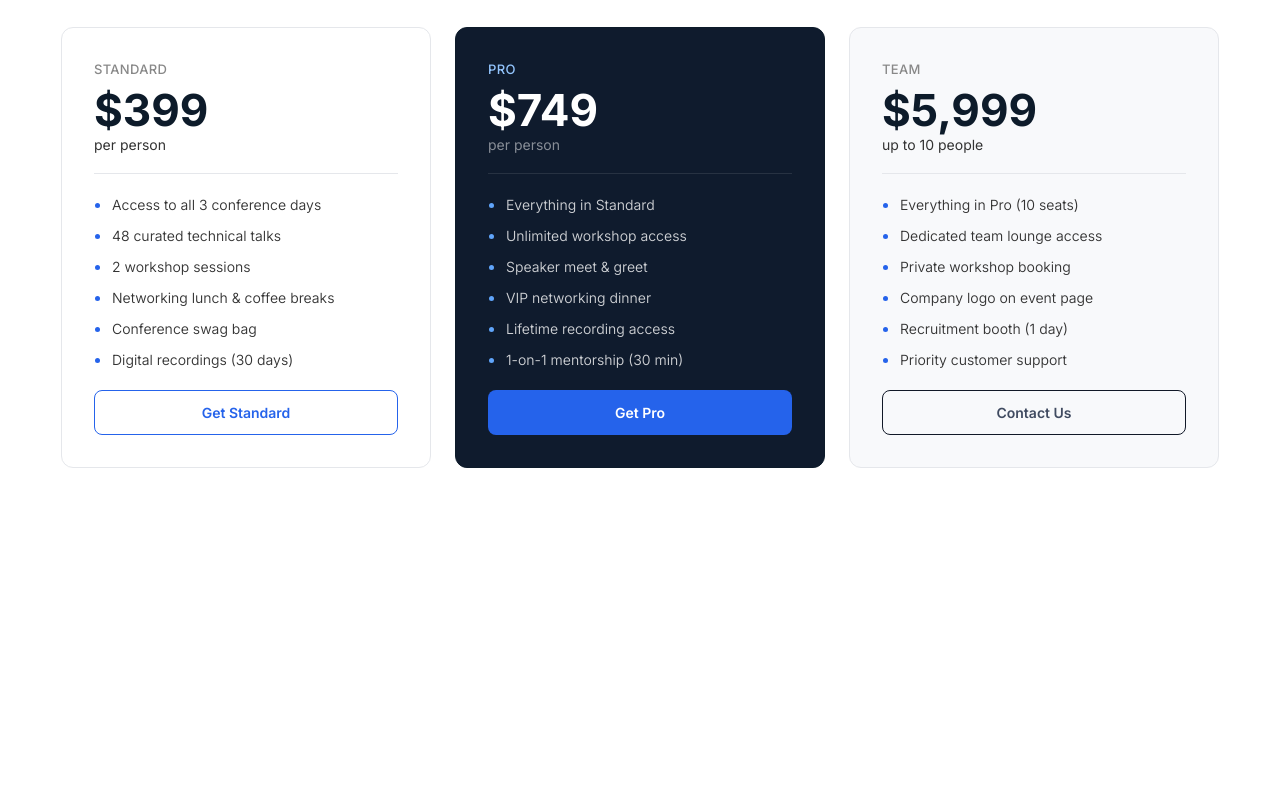
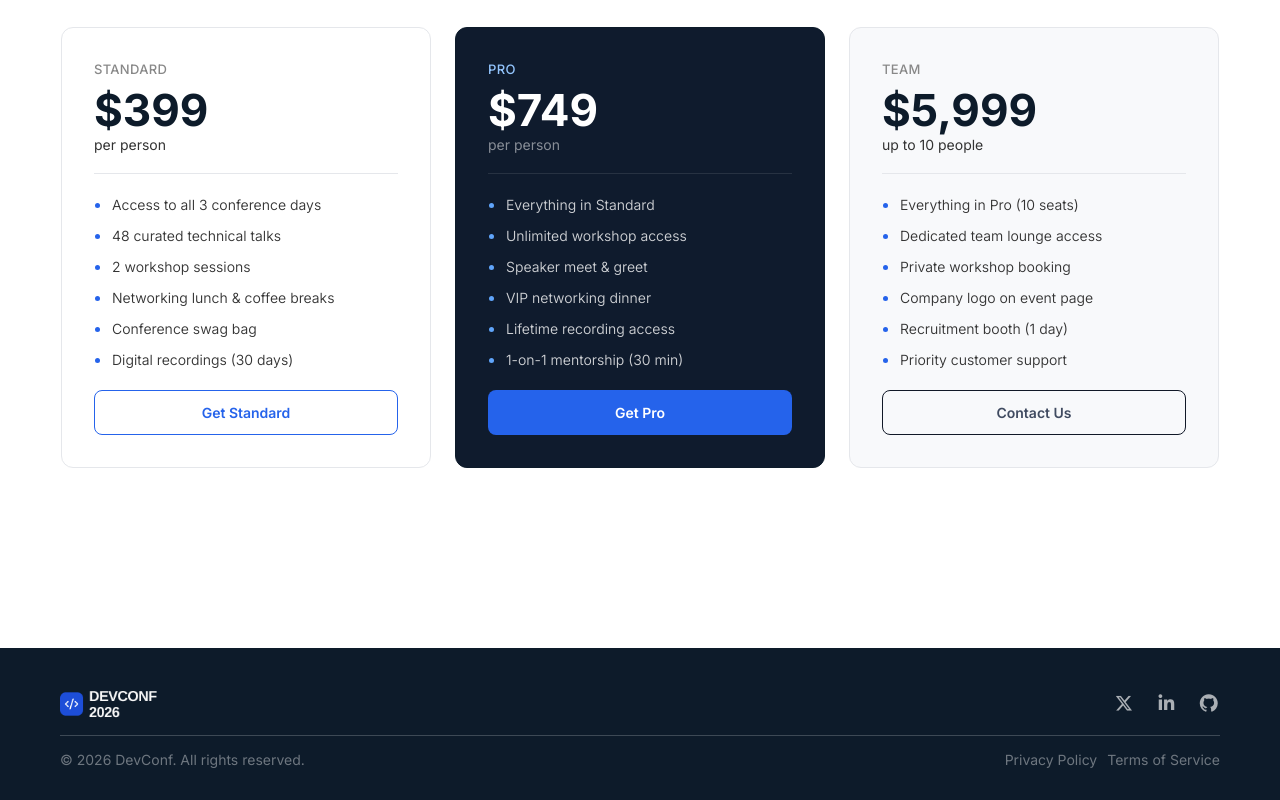
Before and after one commit to rowshannahar3/B14-A01-DevConf-2026, a plain HTML site: page index.html in a window 1280 px wide. Shown: the part 2227-3027 px from the top of the page. Before the commit the page ends 2875 px from the top, so only its background shows below. Drawn offline with Linux system fonts and the light colour scheme.

Commit message:
added footer section

```diff
--- a/index.html
+++ b/index.html
@@ -11,6 +11,9 @@
     <link
         href="https://fonts.googleapis.com/css2?family=Inter:ital,opsz,wght@0,14..32,100..900;1,14..32,100..900&family=Open+Sans:ital,wght@0,300..800;1,300..800&display=swap"
         rel="stylesheet">
+    <link rel="stylesheet" href="https://cdnjs.cloudflare.com/ajax/libs/font-awesome/7.0.1/css/all.min.css"
+        integrity="sha512-2SwdPD6INVrV/lHTZbO2nodKhrnDdJK9/kg2XD1r9uGqPo1cUbujc+IYdlYdEErWNu69gVcYgdxlmVmzTWnetw=="
+        crossorigin="anonymous" referrerpolicy="no-referrer" />
 </head>
 
 <body>
@@ -97,12 +100,24 @@
                 </div>
                 <hr>
                 <ul>
-                    <li><p>Access to all 3 conference days</p></li>
-                    <li><p>48 curated technical talks</p></li>
-                    <li><p>2 workshop sessions</li>
-                    <li><p>Networking lunch & coffee breaks</li>
-                    <li><p>Conference swag bag</li>
-                    <li><p>Digital recordings (30 days)</li>
+                    <li>
+                        <p>Access to all 3 conference days</p>
+                    </li>
+                    <li>
+                        <p>48 curated technical talks</p>
+                    </li>
+                    <li>
+                        <p>2 workshop sessions
+                    </li>
+                    <li>
+                        <p>Networking lunch & coffee breaks
+                    </li>
+                    <li>
+                        <p>Conference swag bag
+                    </li>
+                    <li>
+                        <p>Digital recordings (30 days)
+                    </li>
                 </ul>
                 <button class="prc-btn-stn cta-btn">Get Standard</button>
             </div>
@@ -114,12 +129,24 @@
                 </div>
                 <hr>
                 <ul>
-                    <li><p>Everything in Standard</p></li>
-                    <li><p>Unlimited workshop access</p></li>
-                    <li><p>Speaker meet & greet</li>
-                    <li><p>VIP networking dinner</li>
-                    <li><p>Lifetime recording access</li>
-                    <li><p>1-on-1 mentorship (30 min)</li>
+                    <li>
+                        <p>Everything in Standard</p>
+                    </li>
+                    <li>
+                        <p>Unlimited workshop access</p>
+                    </li>
+                    <li>
+                        <p>Speaker meet & greet
+                    </li>
+                    <li>
+                        <p>VIP networking dinner
+                    </li>
+                    <li>
+                        <p>Lifetime recording access
+                    </li>
+                    <li>
+                        <p>1-on-1 mentorship (30 min)
+                    </li>
                 </ul>
                 <button class="prc-btn-pro cta-btn">Get Pro</button>
             </div>
@@ -131,12 +158,24 @@
                 </div>
                 <hr>
                 <ul>
-                    <li><p>Everything in Pro (10 seats)</p></li>
-                    <li><p>Dedicated team lounge access</p></li>
-                    <li><p>Private workshop booking</li>
-                    <li><p>Company logo on event page</li>
-                    <li><p>Recruitment booth (1 day)</li>
-                    <li><p>Priority customer support</li>
+                    <li>
+                        <p>Everything in Pro (10 seats)</p>
+                    </li>
+                    <li>
+                        <p>Dedicated team lounge access</p>
+                    </li>
+                    <li>
+                        <p>Private workshop booking
+                    </li>
+                    <li>
+                        <p>Company logo on event page
+                    </li>
+                    <li>
+                        <p>Recruitment booth (1 day)
+                    </li>
+                    <li>
+                        <p>Priority customer support
+                    </li>
                 </ul>
                 <button class="prc-btn-tm cta-btn">Contact Us</button>
             </div>
@@ -144,5 +183,29 @@
 
     </section>
 
+    <!-- placeholder section: faq -->
+    <section class="placeholder"></section>
+
+    <!-- footer -->
+    <section class="footer">
+        <div class="footer-top">
+            <img class="footer-logo" src="./assets/footer-logo.png" alt="Devconf Logo">
+            <div class="footer-icon">
+                <a href="#"><i class="fa-brands fa-x-twitter"></i></a>
+                <a href="#"><i class="fa-brands fa-linkedin-in"></i></a>
+                <a href="#"><i class="fa-brands fa-github"></i></a>
+            </div>
+        </div>
+        <hr>
+        <div class="footer-bottom">
+            <p>© 2026 DevConf. All rights reserved.</p>
+            <div class="priv-term">
+                <a href="#">Privacy Policy</a>
+                <a href="#">Terms of Service</a>
+            </div>
+        </div>
+    </section>
+
 </body>
+
 </html>
--- a/style.css
+++ b/style.css
@@ -338,3 +338,66 @@ nav {
     background: #181b21;
     color: #FFFFFF;
 }
+
+.footer{
+    background-color: #0D1B2A;
+    padding: 40px 60px 32px;
+}
+
+.footer-top {
+    display: flex;
+    justify-content: space-between;
+    align-items: center;
+    margin-bottom: 15px;
+}
+
+.footer-logo {
+    height: 32px;
+}
+
+.footer-icon {
+    display: flex;
+    gap: 20px;
+}
+
+.footer-icon a {
+    color: rgba(255, 255, 255, 0.65);
+    font-size: 18px;
+}
+
+.footer-icon a:hover {
+    color: #FFFFFF;
+}
+
+.footer hr {
+    border: none;
+    height: 1px;
+    background: rgba(255,255,255,.2);
+    margin-bottom: 15px;
+}
+
+.footer-bottom {
+    display: flex;
+    justify-content: space-between;
+    align-items: center;
+}
+
+.footer-bottom p {
+    color: rgba(255, 255, 255, 0.4);
+    font-size: 14px;
+}
+
+.priv-term {
+    display: flex;
+    gap: 10px;
+}
+
+.priv-term a {
+    color: rgba(255, 255, 255, 0.4);
+    text-decoration: none;
+    font-size: 14px;
+}
+
+.priv-term a:hover {
+    color: rgba(255, 255, 255, 0.8);
+}
```
Lines whose indentation alone changed are shown as unchanged.
